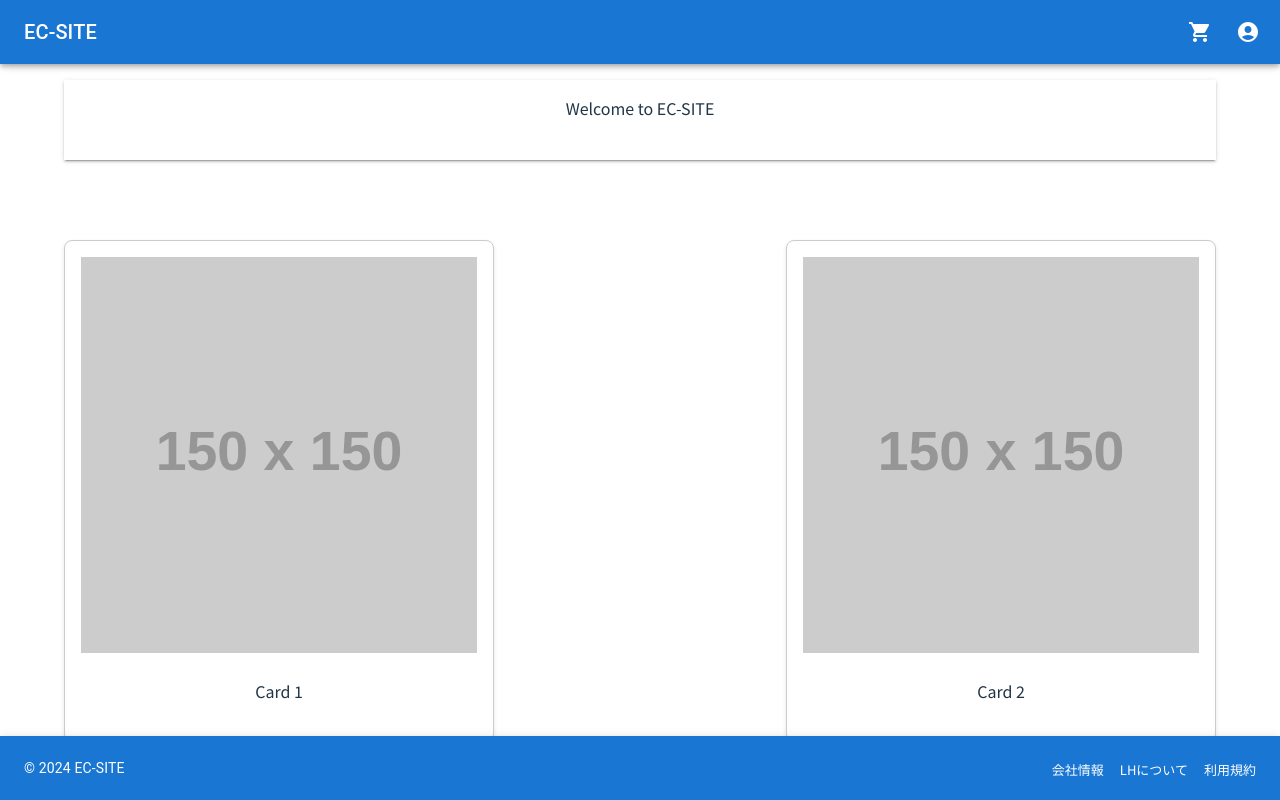
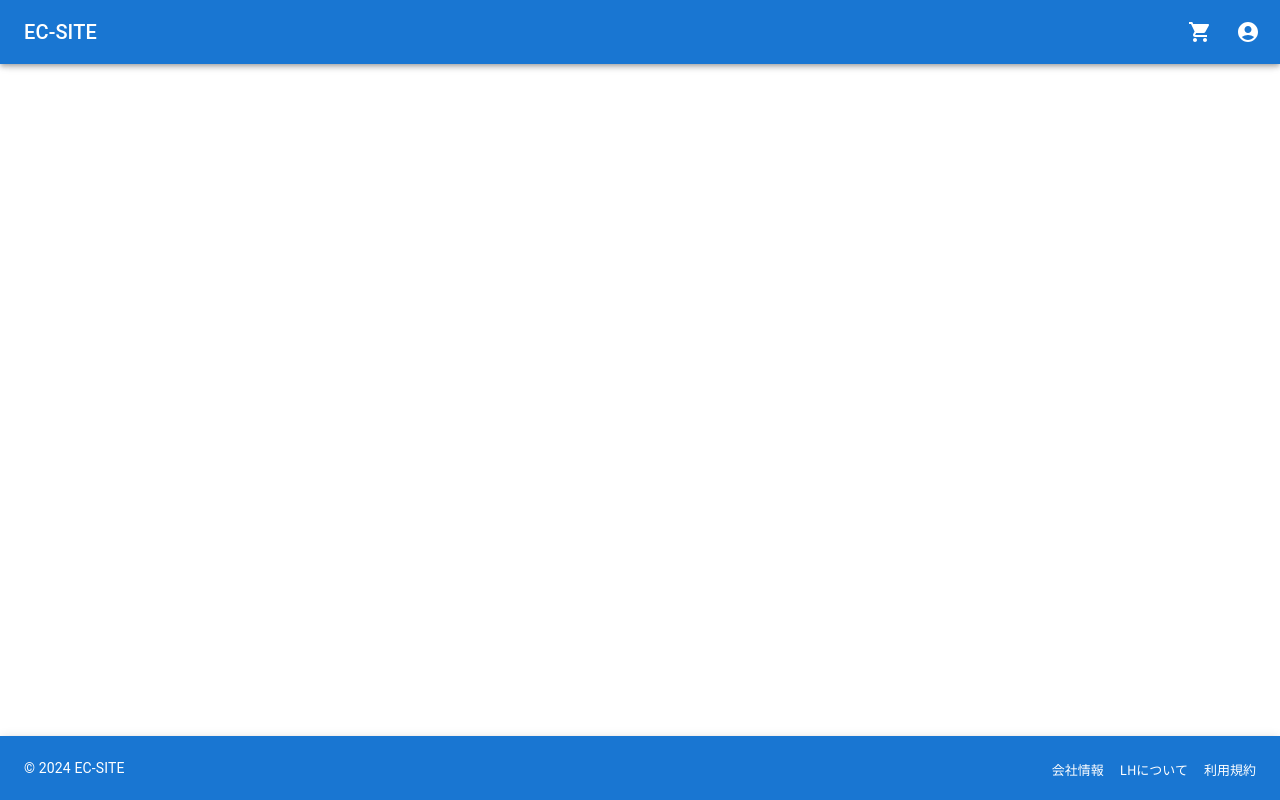
Before and after one commit to shooda4953-alt/ec-site, a React (Vite) app: page /cart in a window 1280 px wide. Shown: the top 800 px of the page. Built offline with nearby package versions, Linux system fonts and the light colour scheme.

Commit message:
reacrt router導入

```diff
--- a/package.json
+++ b/package.json
@@ -12,12 +12,16 @@
   "dependencies": {
     "@emotion/react": "^11.11.3",
     "@emotion/styled": "^11.11.0",
+    "@generouted/react-router": "^1.17.1",
     "@material-ui/core": "^4.12.4",
     "@material-ui/icons": "^4.11.3",
     "@mui/icons-material": "^5.15.4",
     "@mui/material": "^5.15.4",
+    "@vitejs/plugin-react": "^4.2.1",
+    "generouted": "^1.17.1",
     "react": "^18.2.0",
-    "react-dom": "^18.2.0"
+    "react-dom": "^18.2.0",
+    "react-router-dom": "^6.21.1"
   },
   "devDependencies": {
     "@types/react": "^18.2.43",
--- a/src/components/molecules/Card.tsx
+++ b/src/components/molecules/Card.tsx
@@ -13,6 +13,7 @@ interface CardProps {
 
 const Card: React.FC<CardProps> = ({ imageSrc, imageAlt, title, onClick }) => {
   const [isHovered, setIsHovered] = React.useState(false);
+
   return (
     <div
       onClick={onClick}
--- a/src/components/templates/header.tsx
+++ b/src/components/templates/header.tsx
@@ -1,16 +1,31 @@
+// Header.tsx
+
 import React from "react";
 import { AppBar, IconButton, Toolbar, Typography } from "@mui/material";
 import ShoppingCartIcon from "@mui/icons-material/ShoppingCart";
 import AccountCircleIcon from "@mui/icons-material/AccountCircle";
+import { useNavigate } from "react-router-dom"; // 追加
 
 const Header: React.FC = () => {
+  const navigate = useNavigate(); // 追加
+
+  const handleShoppingCartClick = () => {
+    // ショッピングカートアイコンがクリックされたときの処理
+    // 例えば、詳細ページに遷移するなど
+    navigate("/cart"); // パスは適切なものに変更
+  };
+
   return (
     <AppBar position="fixed" style={{ width: "100%" }}>
       <Toolbar>
         <Typography variant="h6" style={{ flexGrow: 1 }}>
           EC-SITE
         </Typography>
-        <IconButton edge="end" color="inherit">
+        <IconButton
+          edge="end"
+          color="inherit"
+          onClick={handleShoppingCartClick}
+        >
           <ShoppingCartIcon />
         </IconButton>
         <div style={{ marginRight: 20 }}></div>
--- a/src/main.tsx
+++ b/src/main.tsx
@@ -1,12 +1,19 @@
+// main.tsx
+
 import React from "react";
 import ReactDOM from "react-dom/client";
+import { BrowserRouter, Route, Routes } from "react-router-dom"; // 追加
 import App from "./pages/topPage.tsx";
 import "./index.css";
-
-//react routerの設定をする
+import CartPage from "./pages/cartPage.tsx";
 
 ReactDOM.createRoot(document.getElementById("root")!).render(
   <React.StrictMode>
-    <App />
+    <BrowserRouter>
+      <Routes>
+        <Route path="/" element={<App />} />
+        <Route path="/cart" element={<CartPage />} />
+      </Routes>
+    </BrowserRouter>
   </React.StrictMode>
 );
--- /dev/null
+++ b/src/pages/cartPage.tsx
@@ -0,0 +1,17 @@
+import Box from "@mui/material/Box";
+import Header from "../components/templates/header";
+import Footer from "../components/templates/footer";
+
+function CartPage() {
+  return (
+    <>
+      <Box>
+        <Header />
+
+        <Footer companyName={"EC-SITE"} />
+      </Box>
+    </>
+  );
+}
+
+export default CartPage;
--- a/src/pages/detailPage.tsx
+++ b/src/pages/detailPage.tsx
@@ -3,7 +3,7 @@ import Header from "../components/templates/header";
 import Footer from "../components/templates/footer";
 import { Grid } from "@mui/material";
 
-function detailPage() {
+function DetailPage() {
   return (
     <>
       <Box>
@@ -14,7 +14,7 @@ function detailPage() {
             width: "90%",
             height: "80px",
             justifyContent: "center",
-            marginTop: "80px",
+            marginTop: "100px",
             marginLeft: "5%",
           }}
         >
@@ -31,4 +31,4 @@ function detailPage() {
   );
 }
 
-export default detailPage;
+export default DetailPage;
--- a/src/pages/topPage.tsx
+++ b/src/pages/topPage.tsx
@@ -25,40 +25,22 @@ function App() {
       title: "Card 3",
     },
     {
-      id: "1",
+      id: "4",
       imageSrc: "https://via.placeholder.com/150",
       imageAlt: "Image 1",
       title: "Card 1",
     },
     {
-      id: "2",
+      id: "5",
       imageSrc: "https://via.placeholder.com/150",
       imageAlt: "Image 2",
       title: "Card 2",
     },
     {
-      id: "3",
-      imageSrc: "https://via.placeholder.com/150",
-      imageAlt: "Image 3",
-      title: "Card 3",
-    },
-    {
-      id: "1",
-      imageSrc: "https://via.placeholder.com/150",
-      imageAlt: "Image 1",
-      title: "Card 1",
-    },
-    {
-      id: "2",
+      id: "6",
       imageSrc: "https://via.placeholder.com/150",
       imageAlt: "Image 2",
       title: "Card 2",
-    },
-    {
-      id: "3",
-      imageSrc: "https://via.placeholder.com/150",
-      imageAlt: "Image 3",
-      title: "Card 3",
     },
   ];
   return (
```
Also changed, not shown: 2 other files (tests, documents, lock files or other folders).
